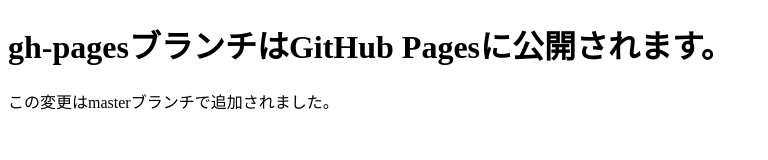
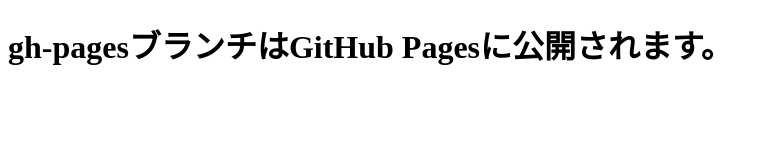
Before and after one commit to snowman371/git-study, a plain HTML site: page index.html in a window 1280 px wide. Shown: the whole page, without its empty margins (0-768 px from the left). Drawn offline with Linux system fonts and the light colour scheme.

Commit message:
段落の消去

```diff
--- a/index.html
+++ b/index.html
@@ -6,6 +6,6 @@
 </head>
 <body>
     <h1>gh-pagesブランチはGitHub Pagesに公開されます。</h1>
-    <p>この変更はmasterブランチで追加されました。</p>
+
 </body>
 </html>
```
